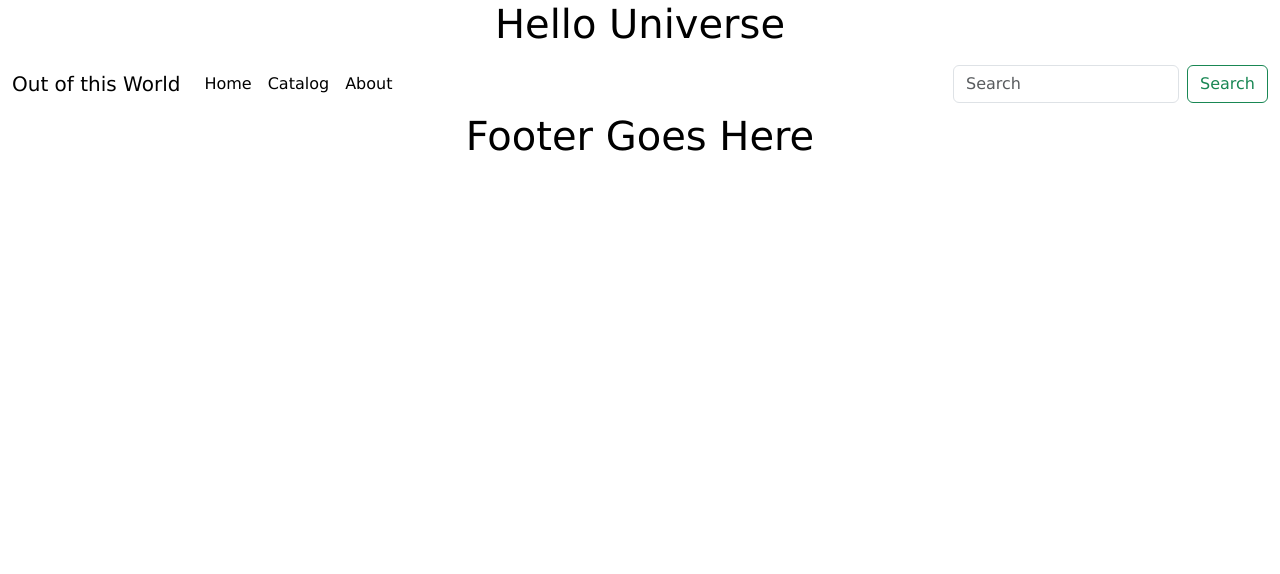
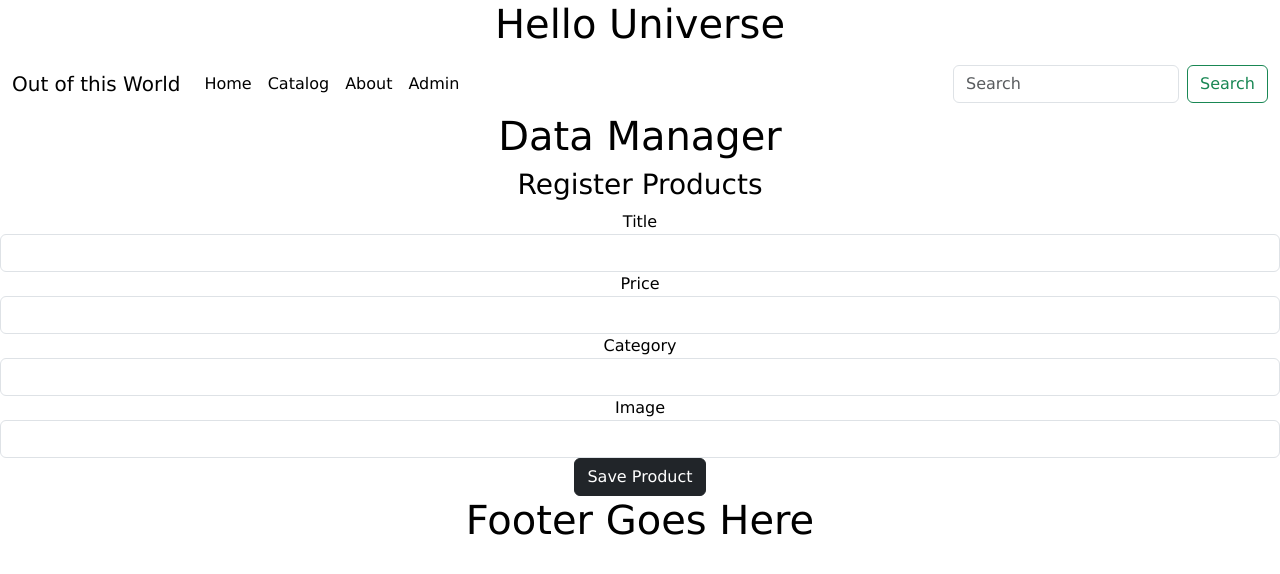
Before and after one commit to cjnj/109, a React (Create React App) app: page /admin in a window 1280 px wide. Shown: the top 574 px of the page. Built offline with nearby package versions, Linux system fonts and the light colour scheme.

Commit message:
admin page added

```diff
--- a/src/App.js
+++ b/src/App.js
@@ -6,8 +6,10 @@ import QuantityPicker from "./components/quantitypicker";
 import Home from "./pages/home";
 import Catalog from "./pages/catalog";
 import About from "./pages/about";
+import Admin from "./pages/admin";
 import "bootstrap/dist/css/bootstrap.min.css";
 import "bootstrap/dist/js/bootstrap.min.js";
+
 
 import {BrowserRouter, Routes, Route} from 'react-router-dom';
 
@@ -24,6 +26,7 @@ function App() {
         <Route path="/" element={<Home />} />
         <Route path="/catalog" element={<Catalog />} />
         <Route path="/about" element={<About />} />
+        <Route path="/admin" element={<Admin />} />
       </Routes>
 
       <Footer></Footer>
--- a/src/components/navbar.jsx
+++ b/src/components/navbar.jsx
@@ -40,6 +40,12 @@ function Navbar() {
                 About
               </Link>
             </li>
+
+            <li className="nav-item">
+              <Link className="nav-link active" aria-current="page" to="/admin">
+                Admin
+              </Link>
+            </li>
           </ul>
           <form className="d-flex" role="search">
             <input
--- /dev/null
+++ b/src/pages/admin.jsx
@@ -0,0 +1,100 @@
+import "./admin.css";
+import { useState } from "react";
+
+// create the component
+function Admin() {
+    const [product, setProduct] = useState({
+    title: "",
+    category: "",
+    price: "",
+    image: "",
+});
+
+function handleInputChange(e) {
+    const val = e.target.value;
+    const name = e.target.name;
+
+    // creat the copy , modify it and asend tit back
+    let copy = {...product};
+    copy[name] = val;
+    setProduct(copy);
+
+}
+
+function saveProduct() {
+    console.log(product);
+    // save the sever
+
+}
+
+function clearform() {
+    setProduct({
+        title: "",
+        category: "",
+        price: "",
+        image: "",
+    })
+}
+
+return (
+    <div className="admin page">
+        <h1>Data Manager</h1>
+
+    <div classsName="paranet-container">
+        <h3>Register Products</h3>
+    </div>
+
+    <div>
+        <label>Title</label>
+        <input
+            value={product.title}
+            onChange={handleInputChange}
+            name="title"
+            type="text"
+            className="form-control"
+        ></input>
+    </div>
+
+    <div>
+        <label>Price</label>
+        <input
+            value={product.Price}
+            onChange={handleInputChange}
+            name="price"
+            type="text"
+            className="form-control"
+        ></input>
+    </div>
+
+    <div>
+        <label>Category</label>
+        <input
+            value={product.category}
+            onChange={handleInputChange}
+            name="category"
+            type="text"
+            className="form-control"
+        ></input>
+    </div>
+
+    <div>
+        <label>Image</label>
+        <input
+            value={product.title}
+            onChange={handleInputChange}
+            name="image"
+            type="text"
+            className="form-control"
+        ></input>
+
+    <div>
+        <button className="btn btn-dark" onClick={saveProduct}>Save Product</button>
+    </div>
+
+    </div>
+    </div>
+);
+}
+
+// exports go last
+export default Admin;
```
Also changed, not shown: src/pages/admin.css (added).
